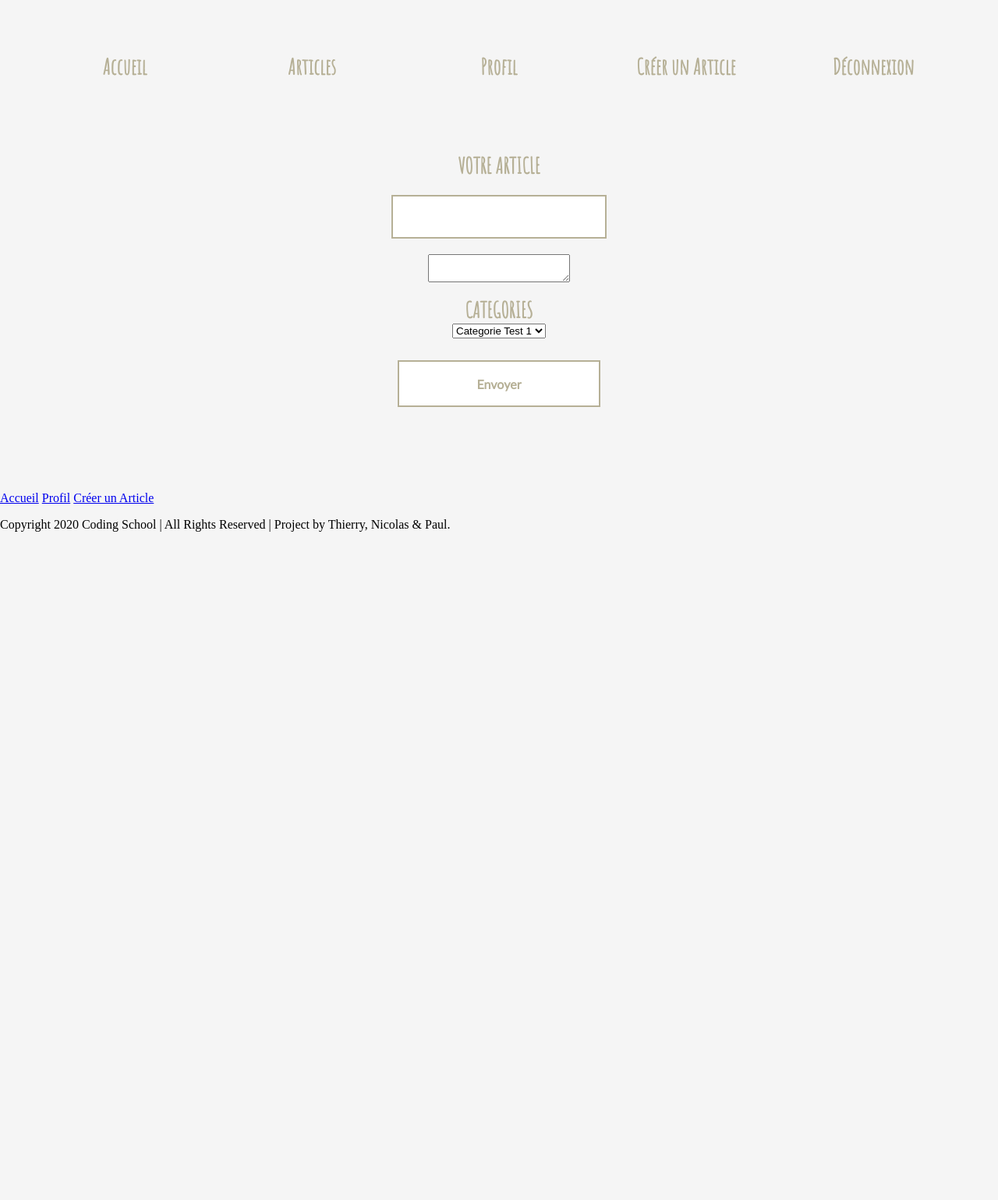
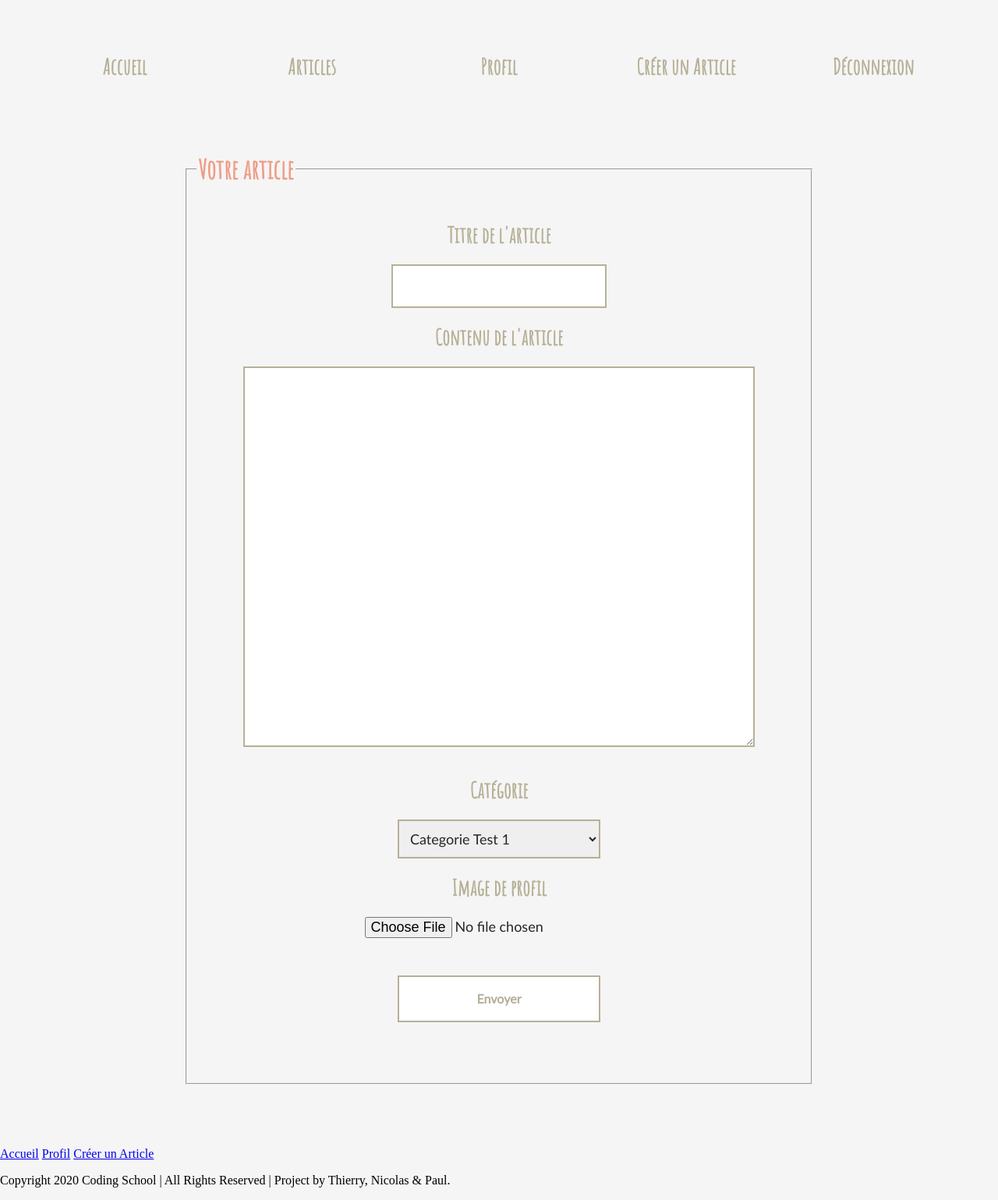
Before and after one commit to thierry-khalife/blog, a PHP site: page /creer-article.php in a window 1280 px wide. Shown: the part 285-1824 px from the top of the page at 78% size. Before the commit the page ends 967 px from the top, so only its background shows below. Run offline with PHP 8.4, Linux system fonts and the light colour scheme; a user stored in the database is signed in; data comes from the database, SQL or seed files in the repository.

Commit message:
ajout slot img dans creer-article.php

```diff
--- a/creer-article.php
+++ b/creer-article.php
@@ -11,6 +11,7 @@
 <html>
 <head>
     <title>Blog - Créer un article</title>
+    <meta charset="UTF-8">
     <link rel="stylesheet" type="text/css" href="css/style.css">
 </head>
 <body>
@@ -26,11 +27,15 @@
 
     if ( isset($_SESSION['login']) && ($_SESSION['droits'] == 42 || $_SESSION['droits'] == 1337)) {
     ?>
-        <form method="post" action="creer-article.php" class="form_site">
-            <label>VOTRE ARTICLE</label>
+        <form method="post" action="creer-article.php" class="form_site" enctype="multipart/form-data">
+            <fieldset>
+                <legend>Votre article</legend>
+                <section class="cform">
+                    <label>Titre de l'article</label>
                     <input type="text" name="titre" />
+                    <label>Contenu de l'article</label>
                     <textarea name="article" ></textarea><br />
-            <label for="categorie"><b>CATEGORIES</b></label>
+                    <label for="categorie"><b>Catégorie</b></label>
                     <select name="categorie">
                     <?php
                                 $i=0;
@@ -42,7 +47,11 @@
                                 }
                                 ?>
                     </select>
+                    <label>Image de profil</label>
+                    <input type="file" name="fileToUpload" id="fileToUpload">
                     <input class= "mybutton" type="submit" value="Envoyer" name="envoyer" >
+                </section>
+            </fieldset>
         </form>
         <?php
         if ( $is10car == true ) {
@@ -74,11 +83,45 @@
         $remsg = addslashes($msg);
         $titre = $_POST["titre"];
         $retitre = addslashes($titre);
-        $requete2 = "INSERT INTO articles (article, id_utilisateur, id_categorie, date, titre) VALUES ('$remsg', ".$resultat[0][0].", '$categorie','".date("Y-m-d H:i:s")."', '$retitre')";
+        $go = false;
+        if ( !empty($_FILES["fileToUpload"]["name"]) ) {
+            $target_dir = "img/";
+            $name = $_FILES["fileToUpload"]["name"];
+            $yo = explode(".", $name);
+            $ext = end($yo);
+            $target_file = "img/p".$titre.".".$ext;
+            echo $target_file;
+            $uploadOk = 1;
+            $imageFileType = strtolower(pathinfo($target_file,PATHINFO_EXTENSION));
+            $check = getimagesize($_FILES["fileToUpload"]["tmp_name"]);
+            if( $check !== false ) {
+                $uploadOk = 1;
+            }
+            else {
+                $uploadOk = 0;
+            }
+            // Vérifie la taille de l'image
+            if ( $_FILES["fileToUpload"]["size"] > 500000000000 ) {
+                $uploadOk = 0;
+            }
+            // Autorise que certains format d'images
+            if( $imageFileType != "jpg" && $imageFileType != "png" && $imageFileType != "jpeg" && $imageFileType != "gif" ) {
+                $uploadOk = 0;
+            }
+            else {
+                if ($uploadOk == 1 && move_uploaded_file($_FILES["fileToUpload"]["tmp_name"], $target_file)) {
+                    $go = true;
+                }
+            }
+        }
+        if ( $go == true ) {
+            $requete2 = "INSERT INTO articles (article, id_utilisateur, id_categorie, date, titre, img) VALUES ('$remsg', ".$resultat[0][0].", '$categorie','".date("Y-m-d H:i:s")."', '$retitre', '$target_file')";
             $query2 = mysqli_query($connexion, $requete2);
+            echo $requete2;
+        }
 
         mysqli_close($connexion);
-        header("Location: creer-article.php");
+        // header("Location: creer-article.php");
     }
     elseif ( isset($_POST['envoyer']) == true && isset($_POST['article']) && strlen($_POST['article']) < 10 ) {
         $is10car = true;
--- a/css/style.css
+++ b/css/style.css
@@ -184,9 +184,28 @@ form label {
     color: #b6b096;
 }
 
-form input[type="text"], input[type="password"], input[type="email"] {
+form input[type="text"], input[type="password"], input[type="email"], textarea, select {
     height: 50px;
     width: 260px;
+    border: 2px solid #b6b096;
+    margin: 20px;
+    padding-left: 10px;
+    font-size: 18px;
+    font-family: "Lato-Regular";
+    color: #262626;
+}
+
+form input[type="file"] {
+    font-size: 18px;
+    font-family: "Lato-Regular";
+    color: #262626;
+    margin: 20px;
+    padding-left: 10px;
+}
+
+form textarea {
+    height: 60vh;
+    width: 50vw;
     border: 2px solid #b6b096;
     margin: 20px;
     padding-left: 10px;
@@ -230,7 +249,8 @@ form input[type="submit"]:not(:hover) {
     flex-direction: column;
     justify-content: center;
     align-items: center;
-    width: 26vw;
+    min-width: 26vw;
+    margin: 40px;
     /* height: 46vh; */
 }
 
```
Also changed, not shown: img/pROAD TRIP DANS L’OUEST CANADIEN.png (added). Lines whose indentation alone changed are shown as unchanged.
